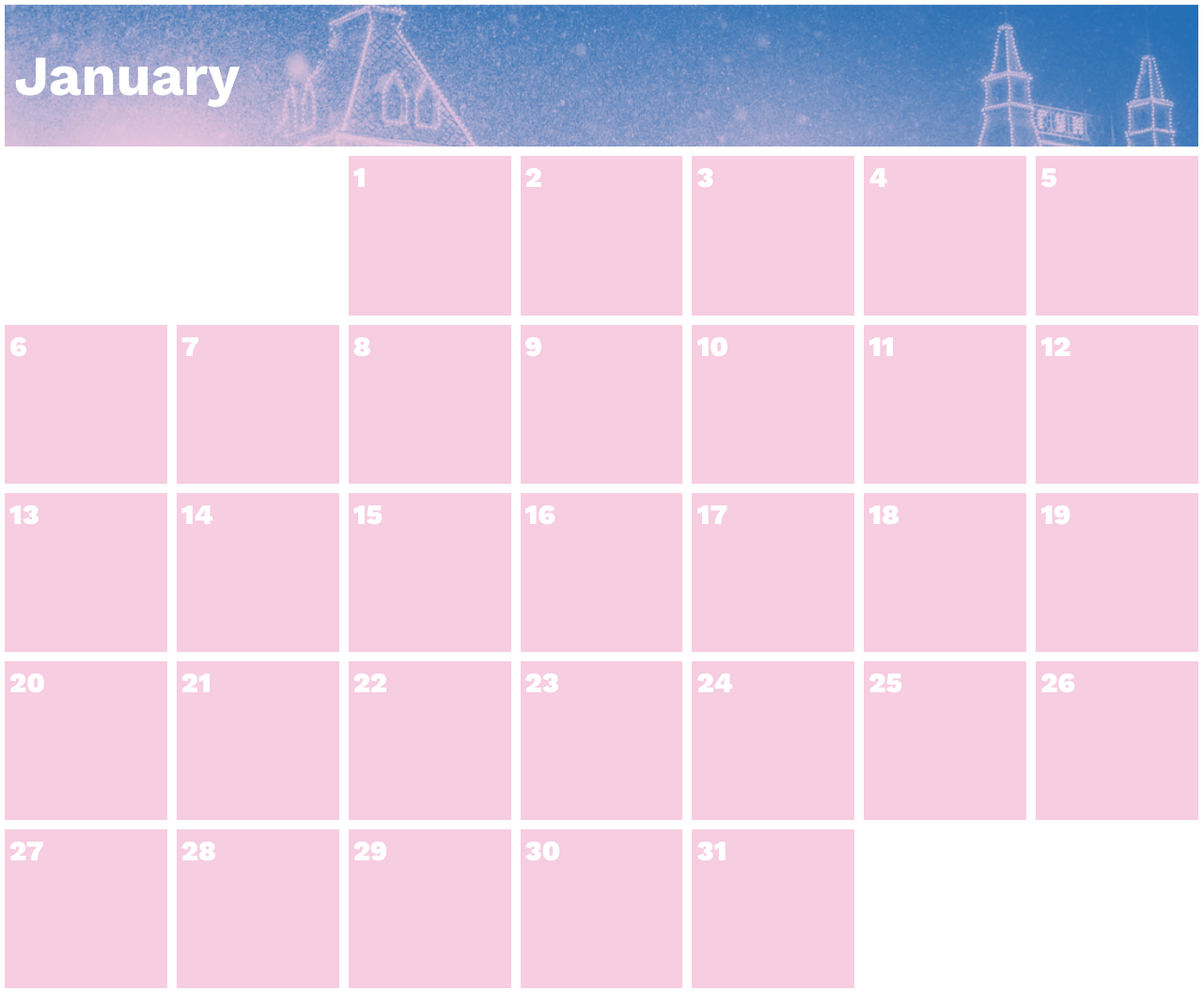
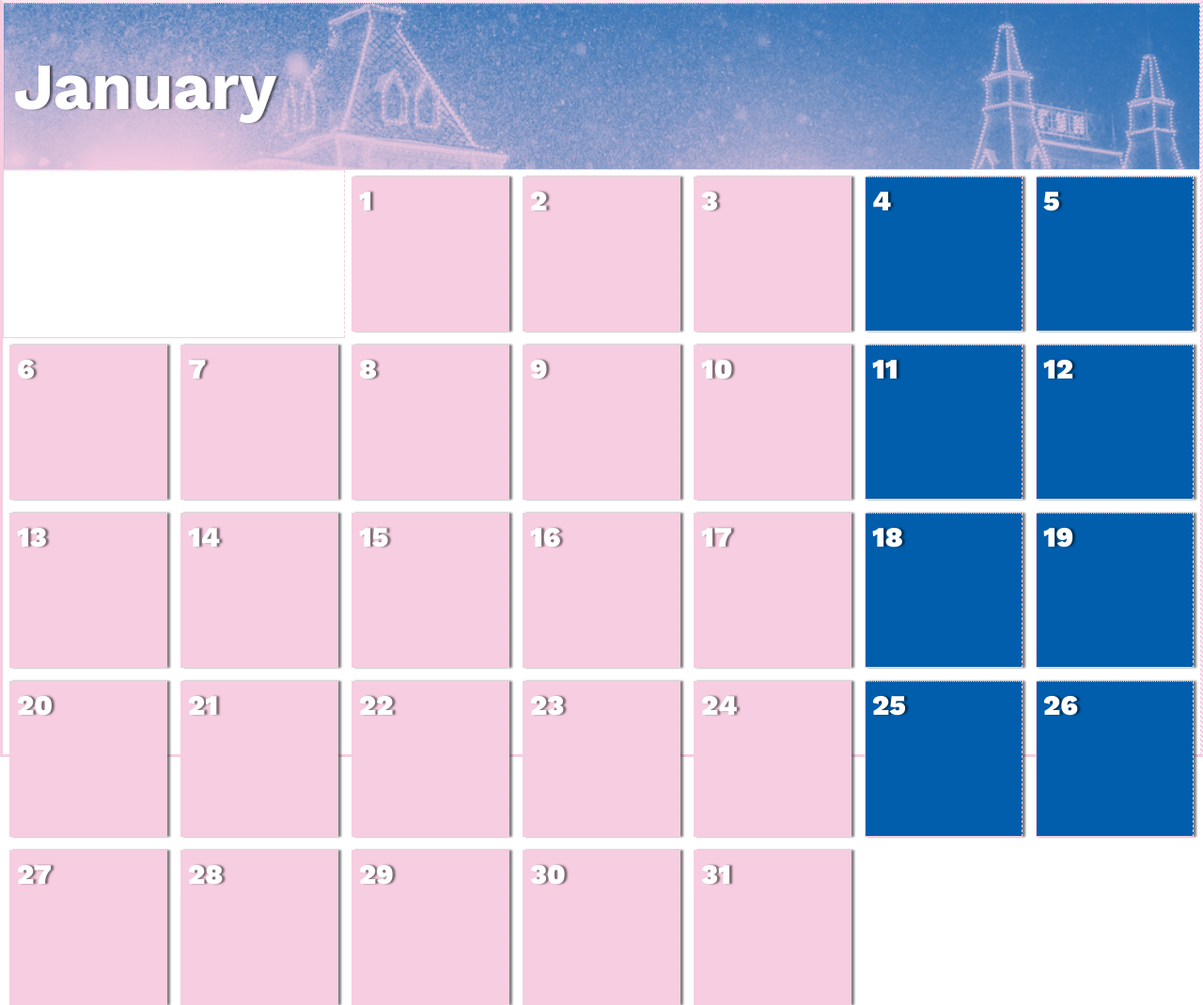
Before and after one commit to victoriakurichenko/Calendar, a plain HTML site: page index.html in a window 1280 px wide. Shown: the whole page at 94% size. Drawn offline with nearby package versions, Linux system fonts and the light colour scheme.

Commit message:
weekend days different color added

```diff
--- a/index.css
+++ b/index.css
@@ -2,6 +2,9 @@ body, html, div, main, header {
 
     margin:0;
     padding:0;
+    border-style: dotted dashed solid double;
+    border-color:#f6cde1;;
+    border-width: 1px;
 
 
 }
@@ -22,8 +25,11 @@ body, html, div, main, header {
 .day {
 
     background-color: #f6cde1;
-    margin:5px;
-    padding: 5px;
+    margin:7px;
+    padding: 7px;
+    box-shadow: 3px 0px 2px rgba(0,0,0,0.5);
+    text-shadow: 3px 0px 2px rgba(0,0,0,0.5);
+
 
 }
 
@@ -37,7 +43,7 @@ display: flex;
 align-items:flex-end;
 background-image: url(duotone.png);
 background-size: cover;
-margin: 5px;
+margin: none;
 }
 
 .space {
@@ -52,4 +58,15 @@ margin: 5px;
 
     color: white;
     margin-left: 10px;
+    text-shadow: 3px 0px 2px rgba(0,0,0,0.5);
+    font-size: 70px;
 }
+
+.day-weekend {
+    background-color:#005eac;
+    margin:7px;
+    padding: 7px;
+    box-shadow: 3px 0px 2px rgba(0,0,0,0.5);
+    text-shadow: 3px 0px 2px rgba(0,0,0,0.5);
+
+}
--- a/index.html
+++ b/index.html
@@ -20,29 +20,29 @@
 <div class="day">1</div>
 <div class="day">2</div>
 <div class="day">3</div>
-<div class="day">4</div>
-<div class="day">5</div>
+<div class="day-weekend">4</div>
+<div class="day-weekend">5</div>
 <div class="day">6</div>
 <div class="day">7</div>
 <div class="day">8</div>
 <div class="day">9</div>
 <div class="day">10</div>
-<div class="day">11</div>
-<div class="day">12</div>
+<div class="day-weekend">11</div>
+<div class="day-weekend">12</div>
 <div class="day">13</div>
 <div class="day">14</div>
 <div class="day">15</div>
 <div class="day">16</div>
 <div class="day">17</div>
-<div class="day">18</div>
-<div class="day">19</div>
+<div class="day-weekend">18</div>
+<div class="day-weekend">19</div>
 <div class="day">20</div>
 <div class="day">21</div>
 <div class="day">22</div>
 <div class="day">23</div>
 <div class="day">24</div>
-<div class="day">25</div>
-<div class="day">26</div>
+<div class="day-weekend">25</div>
+<div class="day-weekend">26</div>
 <div class="day">27</div>
 <div class="day">28</div>
 <div class="day">29</div>
```
